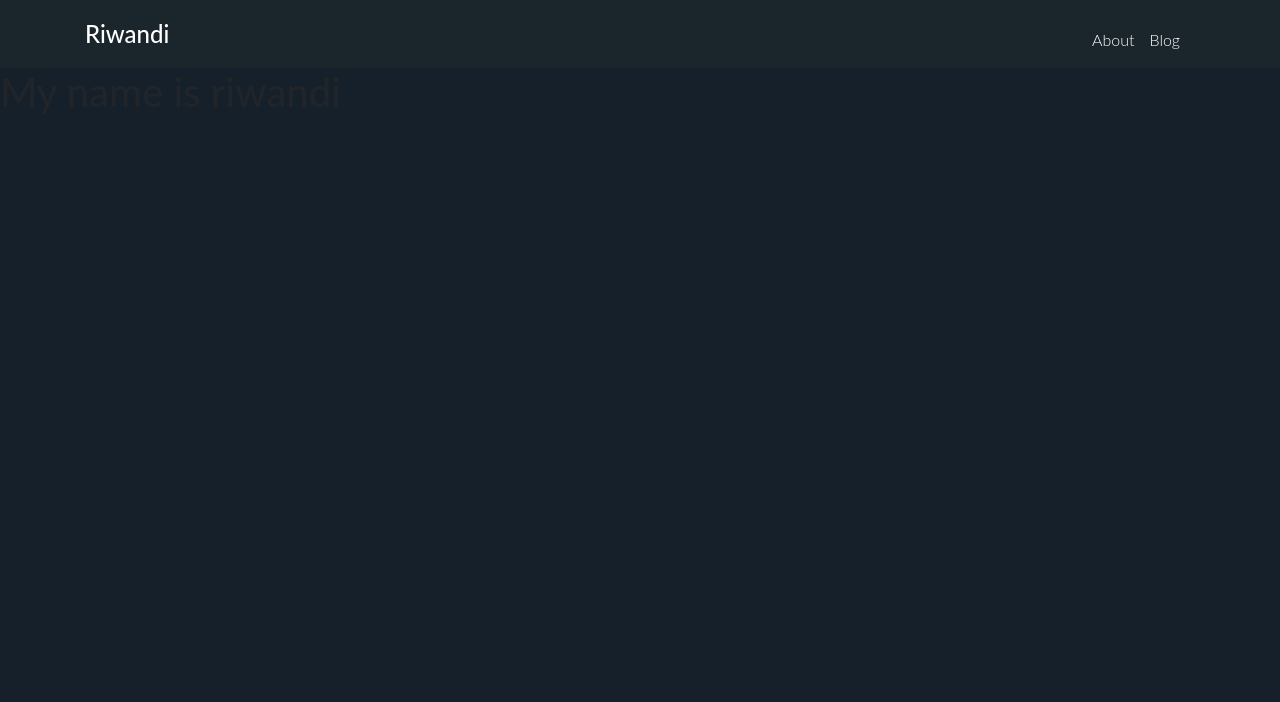
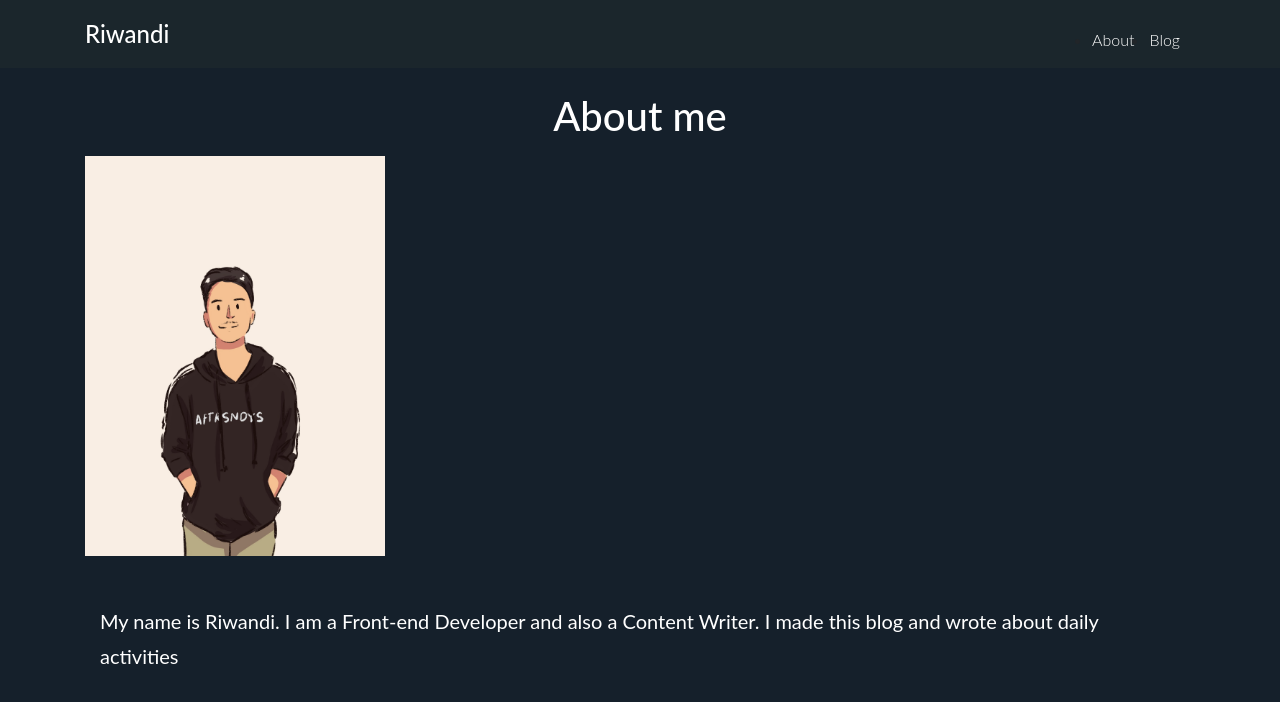
Before and after one commit to rwndy/riwandi-blog-v2, a Next.js app: page /about in a window 1280 px wide. Shown: the top 702 px of the page. Built offline with nearby package versions, Linux system fonts and the light colour scheme.

Commit message:
add styling about components

```diff
--- a/pages/about.jsx
+++ b/pages/about.jsx
@@ -5,7 +5,17 @@ const About = () => {
   return (
     <section>
       <Navbar />
-      <h1>My name is riwandi</h1>
+      <div className="container justify-content-center">
+        <h1 className="text-center text-white mt-4 mb-3">About me</h1>
+        <div className="about-image">
+          <img src="../../assets/images/avatar.jpg" alt="Riwandi's avatar"/>
+        </div>
+        <div className="container">
+          <div className="about-text">
+            <p className=" text-white mt-5">My name is Riwandi. I am a Front-end Developer and also a Content Writer. I made this blog and wrote about daily activities</p>
+          </div>
+        </div>
+      </div>
     </section>
   )
 }
--- a/public/assets/css/about/about.css
+++ b/public/assets/css/about/about.css
@@ -0,0 +1,11 @@
+
+.about-image > img {
+  max-width: 300px;
+  width: 100%;
+  height: auto;
+}
+
+.about-text > p {
+  font-size: 20px;
+  line-height: 1.75;
+}
```
Also changed, not shown: public/assets/images/avatar.jpg (added).
